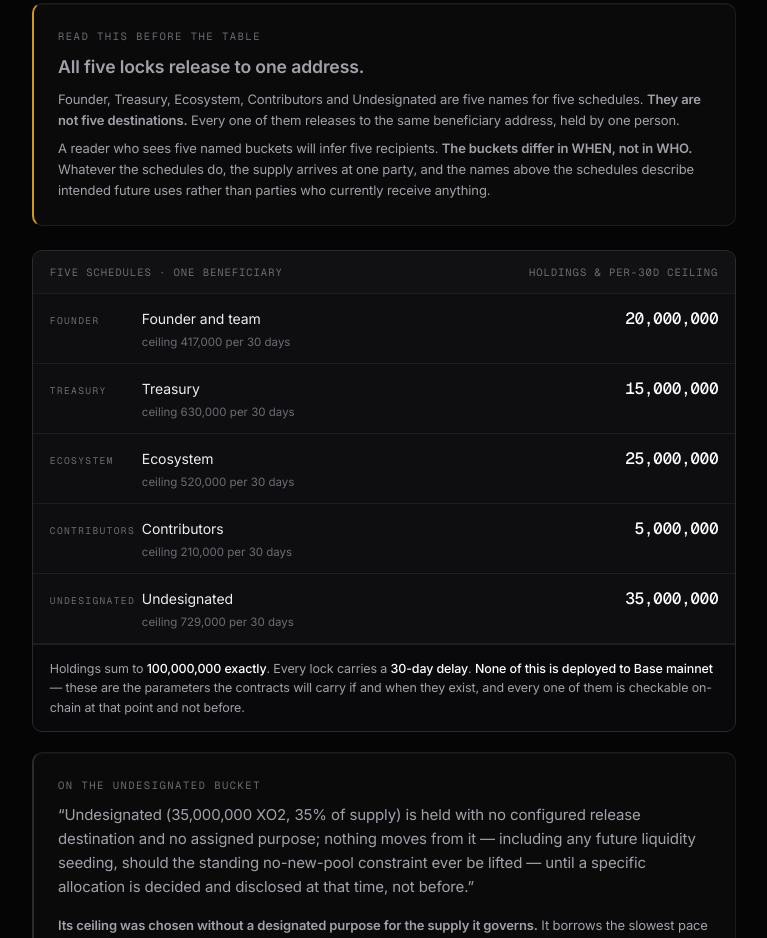
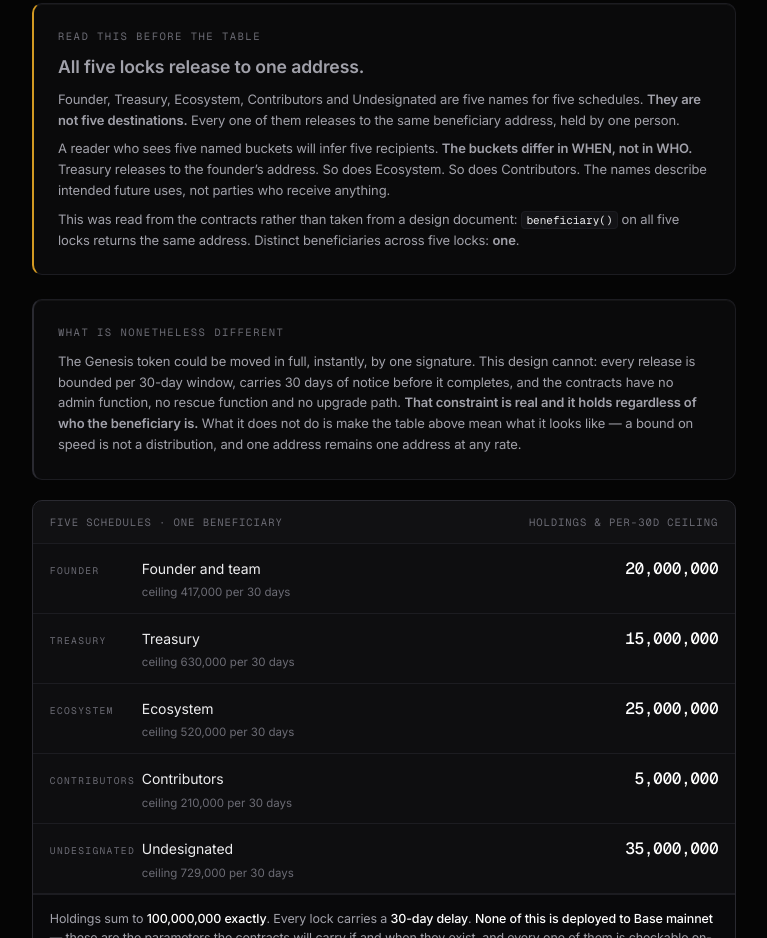
Before and after one commit to 0200project/base-tx-explain, a website: page site/asset/index.html in a window 1280 px wide. Shown: the part 1958-2896 px from the top of the page, without its empty margins (96-863 px from the left). Drawn offline with nearby package versions, Linux system fonts and the light colour scheme; no server answers.

Commit message:
Name what the architecture does prevent, after the finding and never before it
Security confirmed on-chain rather than from the design inputs: beneficiary() on
all five Sepolia locks returns the same address. Distinct beneficiaries across
five locks: one. Treasury releases to the founder's address, and so do Ecosystem
and Contributors. The page now says that in those words and cites how it was
established, because 'read from the contract' and 'stated in a spec' are
different kinds of claim.

And it adds what genuinely changed, because omitting it would be its own
distortion in the opposite direction. Genesis could be moved in full, instantly,
by one signature. This cannot: bounded per 30-day window, 30 days of notice, no
admin, no rescue, no upgrade. That constraint is real and holds regardless of who
the beneficiary is.

Order is load-bearing and is the finding first, the mitigation second. Reversed,
the same two paragraphs read as a defence with a caveat. In this order they read
as a disclosure with a fact attached. The closing line keeps the mitigation from
doing more work than it can: a bound on speed is not a distribution, and one
address remains one address at any rate.

Still no combined rate figure. The allocation section stays held pending the
founder's ruling on deploy-as-designed versus real distinct destinations.

```diff
--- a/site/asset/index.html
+++ b/site/asset/index.html
@@ -143,7 +143,13 @@
         <p class="small" style="font-family:var(--mono);font-size:0.66rem;letter-spacing:0.14em;text-transform:uppercase;color:var(--fg-faint);margin:0 0 0.5rem">Read this before the table</p>
         <p style="margin:0 0 0.5rem"><strong style="font-size:1.1rem">All five locks release to one address.</strong></p>
         <p class="small" style="margin:0 0 0.5rem">Founder, Treasury, Ecosystem, Contributors and Undesignated are five names for five schedules. <strong>They are not five destinations.</strong> Every one of them releases to the same beneficiary address, held by one person.</p>
-        <p class="small" style="margin:0">A reader who sees five named buckets will infer five recipients. <strong>The buckets differ in WHEN, not in WHO.</strong> Whatever the schedules do, the supply arrives at one party, and the names above the schedules describe intended future uses rather than parties who currently receive anything.</p>
+        <p class="small" style="margin:0 0 0.5rem">A reader who sees five named buckets will infer five recipients. <strong>The buckets differ in WHEN, not in WHO.</strong> Treasury releases to the founder&rsquo;s address. So does Ecosystem. So does Contributors. The names describe intended future uses, not parties who receive anything.</p>
+        <p class="small" style="margin:0">This was read from the contracts rather than taken from a design document: <code class="inline">beneficiary()</code> on all five locks returns the same address. Distinct beneficiaries across five locks: <strong>one</strong>.</p>
+      </div>
+
+      <div class="card" style="border-left:2px solid var(--border-strong);margin:0 0 1.25rem">
+        <p class="small" style="font-family:var(--mono);font-size:0.66rem;letter-spacing:0.14em;text-transform:uppercase;color:var(--fg-faint);margin:0 0 0.6rem">What is nonetheless different</p>
+        <p class="small" style="margin:0">The Genesis token could be moved in full, instantly, by one signature. This design cannot: every release is bounded per 30-day window, carries 30 days of notice before it completes, and the contracts have no admin function, no rescue function and no upgrade path. <strong>That constraint is real and it holds regardless of who the beneficiary is.</strong> What it does not do is make the table above mean what it looks like &mdash; a bound on speed is not a distribution, and one address remains one address at any rate.</p>
       </div>
 
       <div class="led" style="margin:0 0 1.25rem">
```
